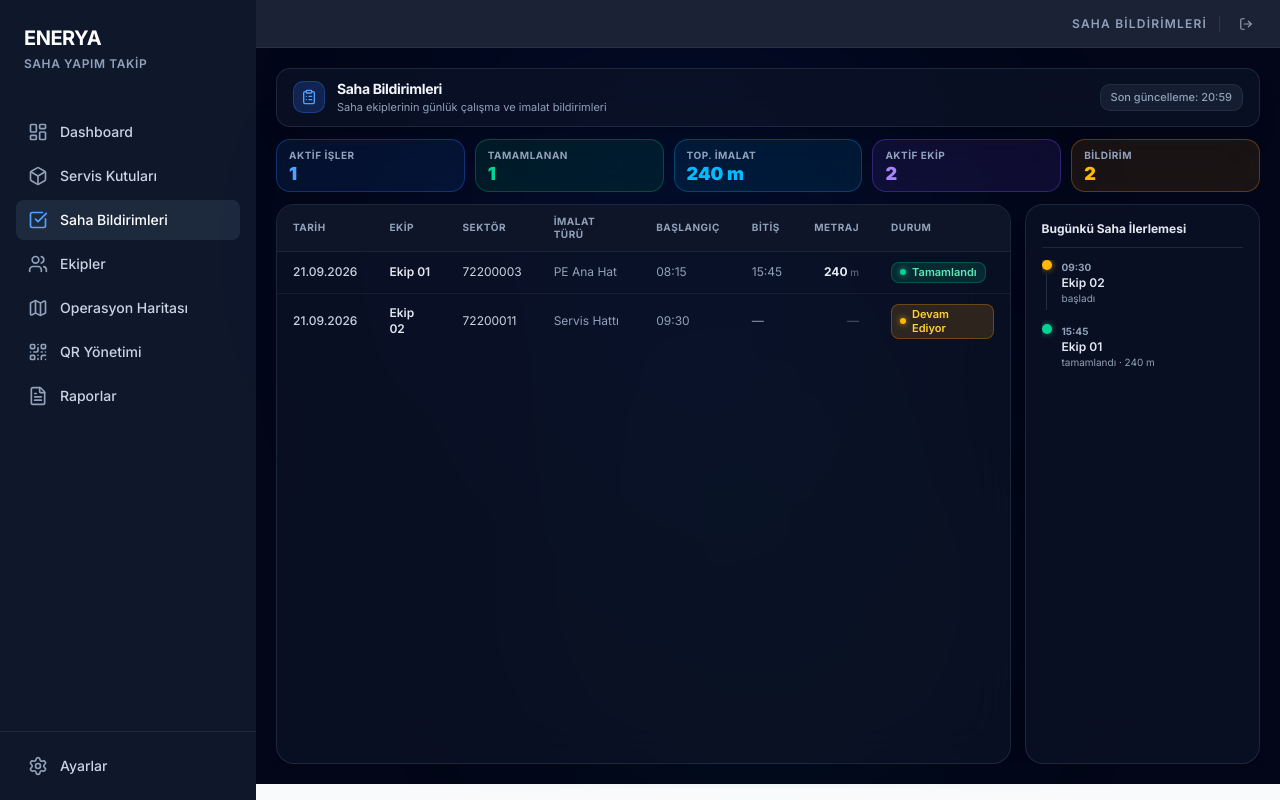
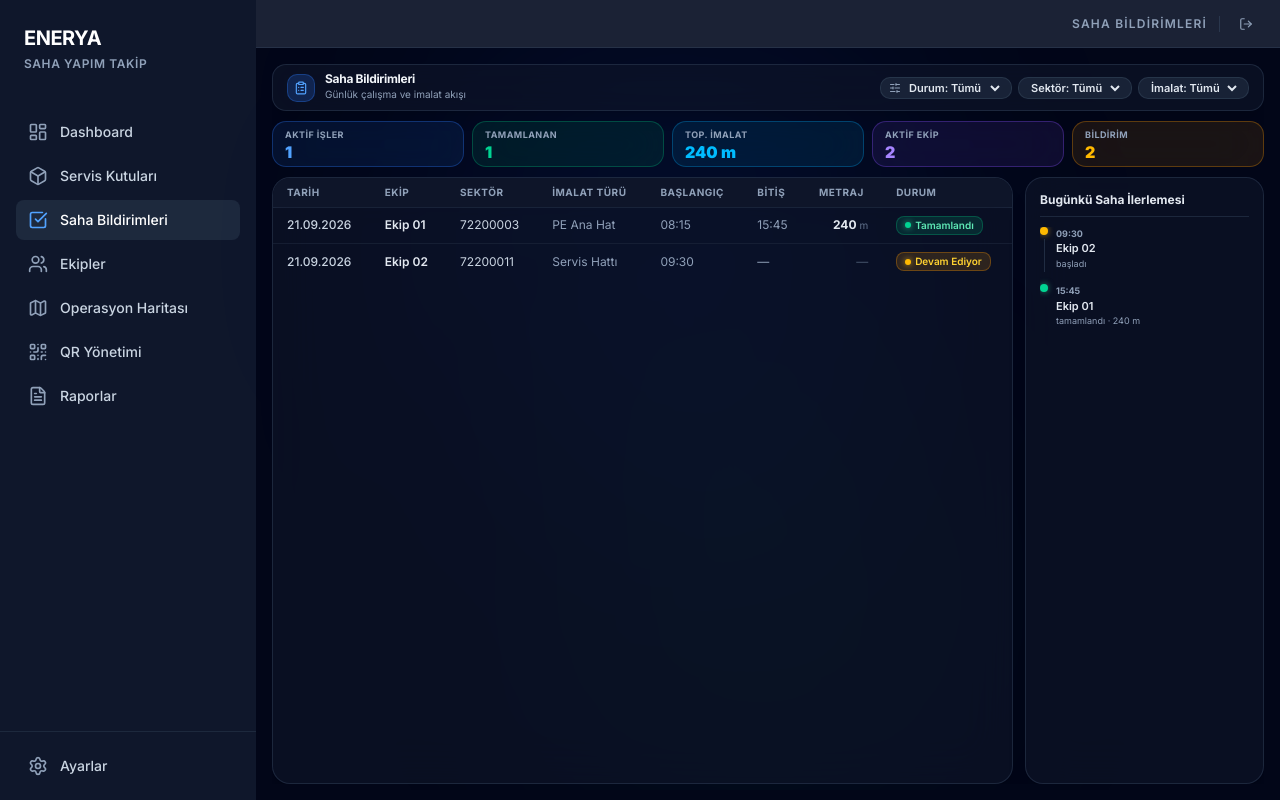
Before and after one commit to okannkozann/enrysaha, a Next.js app in the folder frontend/: page /yapim/field-reports in a window 1280 px wide. Built offline with nearby package versions, Linux system fonts and the light colour scheme.

Commit message:
refactor(field-reports): optimize dropdown filters and eliminate main scrollbar

```diff
--- a/frontend/src/app/yapim/field-reports/page.tsx
+++ b/frontend/src/app/yapim/field-reports/page.tsx
@@ -1,8 +1,8 @@
 'use client';
-import { useEffect, useState } from 'react';
+import { useEffect, useState, useMemo } from 'react';
 import { workSessionService } from '@/lib/services/workSessionService';
 import { WorkSession } from '@/types';
-import { ClipboardList, CheckCircle2, Clock, Users, Ruler, X } from 'lucide-react';
+import { ClipboardList, CheckCircle2, Clock, Users, Ruler, X, FilterX, SlidersHorizontal } from 'lucide-react';
 
 const STATUS_MAP = {
   COMPLETED: { label: 'Tamamlandı', dot: 'bg-emerald-400 shadow-[0_0_6px_rgba(52,211,153,0.8)]', badge: 'bg-emerald-500/15 text-emerald-300 border border-emerald-500/30' },
@@ -14,6 +14,11 @@ export default function FieldReportsPage() {
   const [loading, setLoading] = useState(true);
   const [selectedSession, setSelectedSession] = useState<WorkSession | null>(null);
 
+  // Filter States
+  const [statusFilter, setStatusFilter] = useState<string>('ALL');
+  const [sectorFilter, setSectorFilter] = useState<string>('ALL');
+  const [workTypeFilter, setWorkTypeFilter] = useState<string>('ALL');
+
   useEffect(() => {
     async function loadData() {
       const data = await workSessionService.getWorkSessions();
@@ -23,10 +28,36 @@ export default function FieldReportsPage() {
     loadData();
   }, []);
 
+  // Filter lists
+  const sectors = useMemo(() => {
+    return Array.from(new Set(sessions.map((s) => s.sector).filter(Boolean))).sort();
+  }, [sessions]);
+
+  const workTypes = useMemo(() => {
+    return Array.from(new Set(sessions.map((s) => s.workType).filter(Boolean))).sort();
+  }, [sessions]);
+
+  const filteredSessions = useMemo(() => {
+    return sessions.filter((s) => {
+      if (statusFilter !== 'ALL' && s.status !== statusFilter) return false;
+      if (sectorFilter !== 'ALL' && s.sector !== sectorFilter) return false;
+      if (workTypeFilter !== 'ALL' && s.workType !== workTypeFilter) return false;
+      return true;
+    });
+  }, [sessions, statusFilter, sectorFilter, workTypeFilter]);
+
   const activeCount = sessions.filter(s => s.status === 'IN_PROGRESS').length;
   const completedCount = sessions.filter(s => s.status === 'COMPLETED').length;
   const totalMeters = sessions.reduce((acc, curr) => acc + (curr.quantityMeters || 0), 0);
   const activeTeams = new Set(sessions.map(s => s.teamId)).size;
+
+  const hasActiveFilters = statusFilter !== 'ALL' || sectorFilter !== 'ALL' || workTypeFilter !== 'ALL';
+
+  const clearFilters = () => {
+    setStatusFilter('ALL');
+    setSectorFilter('ALL');
+    setWorkTypeFilter('ALL');
+  };
 
   const kpis = [
     { label: 'Aktif İşler', value: activeCount, color: 'text-blue-400', bg: 'bg-blue-500/10', border: 'border-blue-500/30' },
@@ -37,45 +68,95 @@ export default function FieldReportsPage() {
   ];
 
   return (
-    <div className="min-h-[calc(100vh-64px)] lg:h-[calc(100vh-64px)] flex flex-col bg-slate-950 text-slate-100 p-3.5 sm:p-5 overflow-hidden space-y-3 relative">
+    <div className="h-full flex flex-col bg-slate-950 text-slate-100 p-3 sm:p-4 overflow-hidden space-y-2.5 relative">
       {/* Ambient decorative lighting */}
       <div className="fixed inset-0 pointer-events-none overflow-hidden">
         <div className="absolute top-0 left-1/3 w-[500px] h-[500px] bg-blue-600/8 rounded-full blur-[120px]" />
         <div className="absolute bottom-0 right-1/4 w-[400px] h-[400px] bg-emerald-600/8 rounded-full blur-[120px]" />
       </div>
 
-      <div className="relative z-10 flex flex-col flex-1 h-full min-h-0 space-y-3 max-w-[1600px] w-full mx-auto">
+      <div className="relative z-10 flex flex-col flex-1 h-full min-h-0 space-y-2.5 max-w-[1600px] w-full mx-auto overflow-hidden">
 
-        {/* ══ 1. HEADER ═════════════════════════════════════════════════ */}
-        <div className="bg-slate-900/60 backdrop-blur-xl border border-slate-700/50 rounded-xl shadow-xl px-4 py-2.5 flex flex-row justify-between items-center gap-3 shrink-0">
-          <div className="flex items-center gap-3">
-            <div className="w-8 h-8 rounded-lg bg-blue-500/20 border border-blue-500/30 flex items-center justify-center shrink-0">
-              <ClipboardList className="h-4 w-4 text-blue-400" />
+        {/* ══ 1. HEADER & COMPACT FILTER DROPDOWNS ══════════════════════ */}
+        <div className="bg-slate-900/60 backdrop-blur-xl border border-slate-700/50 rounded-xl shadow-lg px-3.5 py-2 flex flex-col sm:flex-row justify-between items-stretch sm:items-center gap-2 shrink-0">
+          <div className="flex items-center gap-2.5 min-w-0">
+            <div className="w-7 h-7 rounded-lg bg-blue-500/20 border border-blue-500/30 flex items-center justify-center shrink-0">
+              <ClipboardList className="h-3.5 w-3.5 text-blue-400" />
             </div>
-            <div>
-              <h1 className="text-sm font-bold text-slate-100 tracking-tight">Saha Bildirimleri</h1>
-              <p className="text-[11px] text-slate-400">Saha ekiplerinin günlük çalışma ve imalat bildirimleri</p>
+            <div className="min-w-0">
+              <h1 className="text-xs font-bold text-slate-100 tracking-tight leading-none">Saha Bildirimleri</h1>
+              <p className="text-[10px] text-slate-400 mt-0.5 truncate">Günlük çalışma ve imalat akışı</p>
             </div>
           </div>
-          <div className="text-[11px] text-slate-400 bg-slate-800/60 border border-slate-700/50 rounded-lg px-2.5 py-1 shrink-0 font-medium">
-            Son güncelleme: {new Date().toLocaleTimeString('tr-TR', { hour: '2-digit', minute: '2-digit' })}
+
+          {/* Compact Dropdown Select Filters */}
+          <div className="flex flex-wrap items-center gap-1.5 shrink-0">
+            <div className="flex items-center gap-1 bg-slate-800/80 border border-slate-700/60 rounded-lg px-2 py-0.5">
+              <SlidersHorizontal className="h-3 w-3 text-slate-400" />
+              <select
+                value={statusFilter}
+                onChange={(e) => setStatusFilter(e.target.value)}
+                className="bg-transparent text-slate-200 text-[11px] font-semibold focus:outline-none cursor-pointer pr-1"
+              >
+                <option value="ALL" className="bg-slate-900 text-slate-200">Durum: Tümü</option>
+                <option value="IN_PROGRESS" className="bg-slate-900 text-amber-300">Devam Ediyor</option>
+                <option value="COMPLETED" className="bg-slate-900 text-emerald-300">Tamamlandı</option>
+              </select>
+            </div>
+
+            <div className="flex items-center gap-1 bg-slate-800/80 border border-slate-700/60 rounded-lg px-2 py-0.5">
+              <select
+                value={sectorFilter}
+                onChange={(e) => setSectorFilter(e.target.value)}
+                className="bg-transparent text-slate-200 text-[11px] font-semibold focus:outline-none cursor-pointer pr-1"
+              >
+                <option value="ALL" className="bg-slate-900 text-slate-200">Sektör: Tümü</option>
+                {sectors.map((sec) => (
+                  <option key={sec} value={sec} className="bg-slate-900 text-slate-200">{sec}</option>
+                ))}
+              </select>
+            </div>
+
+            <div className="flex items-center gap-1 bg-slate-800/80 border border-slate-700/60 rounded-lg px-2 py-0.5">
+              <select
+                value={workTypeFilter}
+                onChange={(e) => setWorkTypeFilter(e.target.value)}
+                className="bg-transparent text-slate-200 text-[11px] font-semibold focus:outline-none cursor-pointer pr-1"
+              >
+                <option value="ALL" className="bg-slate-900 text-slate-200">İmalat: Tümü</option>
+                {workTypes.map((wt) => (
+                  <option key={wt} value={wt} className="bg-slate-900 text-slate-200">{wt}</option>
+                ))}
+              </select>
+            </div>
+
+            {hasActiveFilters && (
+              <button
+                onClick={clearFilters}
+                className="inline-flex items-center gap-1 px-2 py-1 rounded-lg text-[10px] font-bold text-rose-400 border border-rose-500/30 bg-rose-500/10 hover:bg-rose-500/20 transition-all"
+                title="Filtreleri Temizle"
+              >
+                <FilterX className="h-3 w-3" />
+                Temizle
+              </button>
+            )}
           </div>
         </div>
 
         {/* ══ 2. KPI CARDS STRIP ═════════════════════════════════════════ */}
-        <div className="grid grid-cols-2 md:grid-cols-5 gap-2.5 shrink-0">
+        <div className="grid grid-cols-2 md:grid-cols-5 gap-2 shrink-0">
           {kpis.map((k) => (
-            <div key={k.label} className={`${k.bg} backdrop-blur-xl border ${k.border} rounded-xl px-3 py-2 flex items-center justify-between`}>
+            <div key={k.label} className={`${k.bg} backdrop-blur-xl border ${k.border} rounded-xl px-3 py-1.5 flex items-center justify-between`}>
               <div>
-                <p className="text-[10px] font-bold text-slate-400 uppercase tracking-wider">{k.label}</p>
-                <p className={`text-lg font-black ${k.color} leading-none mt-0.5`}>{k.value}</p>
+                <p className="text-[9px] font-bold text-slate-400 uppercase tracking-wider">{k.label}</p>
+                <p className={`text-base font-black ${k.color} leading-none mt-0.5`}>{k.value}</p>
               </div>
             </div>
           ))}
         </div>
 
         {/* ══ 3. MAIN GRID ══════════════════════════════════════════════ */}
-        <div className="flex-1 grid grid-cols-1 lg:grid-cols-4 gap-3.5 min-h-0 overflow-hidden">
+        <div className="flex-1 grid grid-cols-1 lg:grid-cols-4 gap-3 min-h-0 overflow-hidden">
 
           {/* Left Column: Table (3 Cols) */}
           <div className="lg:col-span-3 flex flex-col bg-slate-900/60 backdrop-blur-xl border border-slate-700/50 rounded-2xl shadow-xl overflow-hidden min-h-0">
@@ -94,14 +175,14 @@ export default function FieldReportsPage() {
                     <thead className="sticky top-0 bg-slate-900/95 backdrop-blur-md z-10 border-b border-slate-700/50">
                       <tr>
                         {['Tarih', 'Ekip', 'Sektör', 'İmalat Türü', 'Başlangıç', 'Bitiş', 'Metraj', 'Durum'].map(h => (
-                          <th key={h} className="px-4 py-2.5 text-left text-[10px] font-bold text-slate-400 uppercase tracking-wider">{h}</th>
+                          <th key={h} className="px-3.5 py-2 text-left text-[10px] font-bold text-slate-400 uppercase tracking-wider">{h}</th>
                         ))}
                       </tr>
                     </thead>
                     <tbody className="divide-y divide-slate-800/60">
-                      {sessions.length === 0 ? (
-                        <tr><td colSpan={8} className="px-4 py-8 text-center text-slate-500">Bildirim bulunamadı.</td></tr>
-                      ) : sessions.map((session) => {
+                      {filteredSessions.length === 0 ? (
+                        <tr><td colSpan={8} className="px-4 py-8 text-center text-slate-500">Kriterlere uygun bildirim bulunamadı.</td></tr>
+                      ) : filteredSessions.map((session) => {
                         const st = STATUS_MAP[session.status as keyof typeof STATUS_MAP] ?? STATUS_MAP.IN_PROGRESS;
                         return (
                           <tr
@@ -109,19 +190,19 @@ export default function FieldReportsPage() {
                             className="group hover:bg-slate-800/40 transition-colors cursor-pointer"
                             onClick={() => setSelectedSession(session)}
                           >
-                            <td className="px-4 py-2.5 text-slate-300 font-medium">{new Date(session.startDate).toLocaleDateString('tr-TR')}</td>
-                            <td className="px-4 py-2.5 text-slate-200 font-semibold">{session.teamName}</td>
-                            <td className="px-4 py-2.5 text-slate-300">{session.sector}</td>
-                            <td className="px-4 py-2.5 text-slate-400">{session.workType}</td>
-                            <td className="px-4 py-2.5 text-slate-400">{session.startTime}</td>
-                            <td className="px-4 py-2.5 text-slate-400">{session.endTime || '—'}</td>
-                            <td className="px-4 py-2.5 text-right">
+                            <td className="px-3.5 py-2 text-slate-300 font-medium">{new Date(session.startDate).toLocaleDateString('tr-TR')}</td>
+                            <td className="px-3.5 py-2 text-slate-200 font-semibold">{session.teamName}</td>
+                            <td className="px-3.5 py-2 text-slate-300">{session.sector}</td>
+                            <td className="px-3.5 py-2 text-slate-400">{session.workType}</td>
+                            <td className="px-3.5 py-2 text-slate-400">{session.startTime}</td>
+                            <td className="px-3.5 py-2 text-slate-400">{session.endTime || '—'}</td>
+                            <td className="px-3.5 py-2 text-right">
                               {session.quantityMeters
                                 ? <span className="font-bold text-slate-200">{session.quantityMeters} <span className="text-[10px] font-normal text-slate-500">m</span></span>
                                 : <span className="text-slate-600">—</span>}
                             </td>
-                            <td className="px-4 py-2.5">
-                              <span className={`inline-flex items-center gap-1.5 px-2 py-0.5 rounded-md text-[11px] font-semibold ${st.badge}`}>
+                            <td className="px-3.5 py-2">
+                              <span className={`inline-flex items-center gap-1 px-2 py-0.5 rounded-md text-[10px] font-semibold ${st.badge}`}>
                                 <span className={`w-1.5 h-1.5 rounded-full ${st.dot}`} />
                                 {st.label}
                               </span>
@@ -135,31 +216,31 @@ export default function FieldReportsPage() {
 
                 {/* Mobile Cards Container */}
                 <div className="md:hidden flex-1 overflow-y-auto divide-y divide-slate-800/60">
-                  {sessions.map((session) => {
+                  {filteredSessions.map((session) => {
                     const st = STATUS_MAP[session.status as keyof typeof STATUS_MAP] ?? STATUS_MAP.IN_PROGRESS;
                     return (
-                      <div key={session.id} className="p-3 space-y-2" onClick={() => setSelectedSession(session)}>
+                      <div key={session.id} className="p-2.5 space-y-1.5" onClick={() => setSelectedSession(session)}>
                         <div className="flex items-center justify-between">
                           <span className="font-semibold text-slate-200 text-xs">{session.teamName}</span>
-                          <span className={`inline-flex items-center gap-1.5 px-2 py-0.5 rounded-md text-[10px] font-semibold ${st.badge}`}>
+                          <span className={`inline-flex items-center gap-1 px-2 py-0.5 rounded-md text-[10px] font-semibold ${st.badge}`}>
                             <span className={`w-1.5 h-1.5 rounded-full ${st.dot}`} />
                             {st.label}
                           </span>
                         </div>
-                        <div className="grid grid-cols-2 gap-1.5 text-[11px]">
-                          <div className="bg-slate-800/50 rounded-lg p-2">
+                        <div className="grid grid-cols-2 gap-1 text-[10px]">
+                          <div className="bg-slate-800/50 rounded-lg p-1.5">
                             <p className="text-slate-500 text-[9px] mb-0.5">Sektör</p>
-                            <p className="text-slate-300 font-medium">{session.sector}</p>
+                            <p className="text-slate-300 font-medium truncate">{session.sector}</p>
                           </div>
-                          <div className="bg-slate-800/50 rounded-lg p-2">
+                          <div className="bg-slate-800/50 rounded-lg p-1.5">
                             <p className="text-slate-500 text-[9px] mb-0.5">İmalat Türü</p>
-                            <p className="text-slate-300 font-medium">{session.workType}</p>
+                            <p className="text-slate-300 font-medium truncate">{session.workType}</p>
                           </div>
-                          <div className="bg-slate-800/50 rounded-lg p-2">
+                          <div className="bg-slate-800/50 rounded-lg p-1.5">
                             <p className="text-slate-500 text-[9px] mb-0.5">Tarih</p>
                             <p className="text-slate-300 font-medium">{new Date(session.startDate).toLocaleDateString('tr-TR')}</p>
                           </div>
-                          <div className="bg-slate-800/50 rounded-lg p-2">
+                          <div className="bg-slate-800/50 rounded-lg p-1.5">
                             <p className="text-slate-500 text-[9px] mb-0.5">Metraj</p>
                             <p className="text-sky-400 font-bold">{session.quantityMeters ? `${session.quantityMeters} m` : '—'}</p>
                           </div>
@@ -173,21 +254,21 @@ export default function FieldReportsPage() {
           </div>
 
           {/* Right Column: Timeline Sidebar (1 Col) */}
-          <div className="lg:col-span-1 flex flex-col bg-slate-900/60 backdrop-blur-xl border border-slate-700/50 rounded-2xl shadow-xl p-4 overflow-hidden min-h-0">
-            <h2 className="text-xs font-bold text-slate-200 pb-2.5 mb-3 border-b border-slate-700/50 shrink-0">Bugünkü Saha İlerlemesi</h2>
-            <div className="flex-1 overflow-y-auto min-h-0 space-y-2.5 pr-1">
-              {sessions.length === 0 ? (
+          <div className="lg:col-span-1 flex flex-col bg-slate-900/60 backdrop-blur-xl border border-slate-700/50 rounded-2xl shadow-xl p-3.5 overflow-hidden min-h-0">
+            <h2 className="text-xs font-bold text-slate-200 pb-2 mb-2.5 border-b border-slate-700/50 shrink-0">Bugünkü Saha İlerlemesi</h2>
+            <div className="flex-1 overflow-y-auto min-h-0 space-y-2 pr-1">
+              {filteredSessions.length === 0 ? (
                 <p className="text-xs text-slate-500">Henüz bildirim yok.</p>
-              ) : [...sessions].sort((a, b) => b.startTime.localeCompare(a.startTime)).map((s, idx) => (
-                <div key={`${s.id}-${idx}`} className="flex gap-2.5">
+              ) : [...filteredSessions].sort((a, b) => b.startTime.localeCompare(a.startTime)).map((s, idx) => (
+                <div key={`${s.id}-${idx}`} className="flex gap-2">
                   <div className="flex flex-col items-center">
-                    <div className={`w-2.5 h-2.5 rounded-full shrink-0 ${s.status === 'COMPLETED' ? 'bg-emerald-400 shadow-[0_0_6px_rgba(52,211,153,0.6)]' : 'bg-amber-400 shadow-[0_0_6px_rgba(251,191,36,0.6)]'}`} />
-                    {idx !== sessions.length - 1 && <div className="w-px flex-1 bg-slate-700/60 my-1" />}
+                    <div className={`w-2 h-2 rounded-full shrink-0 ${s.status === 'COMPLETED' ? 'bg-emerald-400 shadow-[0_0_6px_rgba(52,211,153,0.6)]' : 'bg-amber-400 shadow-[0_0_6px_rgba(251,191,36,0.6)]'}`} />
+                    {idx !== filteredSessions.length - 1 && <div className="w-px flex-1 bg-slate-700/60 my-1" />}
                   </div>
-                  <div className="pb-2 min-w-0">
-                    <div className="text-[10px] font-bold text-slate-400 uppercase">{s.status === 'COMPLETED' ? s.endTime : s.startTime}</div>
-                    <div className="text-xs font-semibold text-slate-200 truncate">{s.teamName}</div>
-                    <div className="text-[10px] text-slate-400">{s.status === 'COMPLETED' ? 'tamamlandı' : 'başladı'}{s.quantityMeters ? ` · ${s.quantityMeters} m` : ''}</div>
+                  <div className="pb-1.5 min-w-0">
+                    <div className="text-[9px] font-bold text-slate-400 uppercase">{s.status === 'COMPLETED' ? s.endTime : s.startTime}</div>
+                    <div className="text-[11px] font-semibold text-slate-200 truncate">{s.teamName}</div>
+                    <div className="text-[9px] text-slate-400">{s.status === 'COMPLETED' ? 'tamamlandı' : 'başladı'}{s.quantityMeters ? ` · ${s.quantityMeters} m` : ''}</div>
                   </div>
                 </div>
               ))}
@@ -201,11 +282,11 @@ export default function FieldReportsPage() {
       {selectedSession && (
         <div className="fixed inset-0 z-50 flex items-center justify-center p-4">
           <div className="absolute inset-0 bg-black/60 backdrop-blur-sm" onClick={() => setSelectedSession(null)} />
-          <div className="relative bg-slate-900 border border-slate-700/50 rounded-2xl shadow-2xl w-full max-w-md p-5 space-y-4 max-h-[85vh] overflow-y-auto">
+          <div className="relative bg-slate-900 border border-slate-700/50 rounded-2xl shadow-2xl w-full max-w-md p-4 space-y-3 max-h-[85vh] overflow-y-auto">
             {/* Header */}
             <div className="flex items-start justify-between">
               <div>
-                <h2 className="text-base font-bold text-slate-100">Saha Çalışması Detayı</h2>
+                <h2 className="text-sm font-bold text-slate-100">Saha Çalışması Detayı</h2>
                 <p className="text-xs text-slate-400">{selectedSession.teamName} bildirimi</p>
               </div>
               <button onClick={() => setSelectedSession(null)} className="w-7 h-7 rounded-lg bg-slate-800 hover:bg-slate-700 border border-slate-700 flex items-center justify-center transition-colors">
@@ -214,7 +295,7 @@ export default function FieldReportsPage() {
             </div>
 
             {/* Detail Grid */}
-            <div className="grid grid-cols-2 gap-2.5">
+            <div className="grid grid-cols-2 gap-2">
               {[
                 { label: 'Ekip', value: selectedSession.teamName, icon: <Users className="h-3 w-3" /> },
                 { label: 'Sektör', value: selectedSession.sector, icon: <ClipboardList className="h-3 w-3" /> },
@@ -223,7 +304,7 @@ export default function FieldReportsPage() {
                 { label: 'Başlangıç', value: `${new Date(selectedSession.startDate).toLocaleDateString('tr-TR')} ${selectedSession.startTime}`, icon: null },
                 { label: 'Bitiş', value: selectedSession.endDate ? `${new Date(selectedSession.endDate).toLocaleDateString('tr-TR')} ${selectedSession.endTime}` : 'Devam ediyor', icon: null },
               ].map((item) => (
-                <div key={item.label} className="bg-slate-800/50 border border-slate-700/40 rounded-xl p-2.5">
+                <div key={item.label} className="bg-slate-800/50 border border-slate-700/40 rounded-xl p-2">
                   <p className="text-[10px] text-slate-400 mb-0.5 flex items-center gap-1">{item.icon}{item.label}</p>
                   <p className={`text-xs font-semibold ${(item as {color?: string}).color ?? 'text-slate-200'}`}>{item.value}</p>
                 </div>
@@ -232,12 +313,12 @@ export default function FieldReportsPage() {
 
             {/* Metraj highlight */}
             {selectedSession.quantityMeters && (
-              <div className="bg-sky-500/10 border border-sky-500/30 rounded-xl p-3 flex items-center justify-between">
+              <div className="bg-sky-500/10 border border-sky-500/30 rounded-xl p-2.5 flex items-center justify-between">
                 <div className="flex items-center gap-2 text-sky-400">
-                  <Ruler className="h-4 w-4" />
+                  <Ruler className="h-3.5 w-3.5" />
                   <span className="text-xs font-semibold">Toplam Metraj</span>
                 </div>
-                <span className="text-xl font-extrabold text-sky-300">{selectedSession.quantityMeters} <span className="text-xs font-normal text-sky-400">m</span></span>
+                <span className="text-lg font-extrabold text-sky-300">{selectedSession.quantityMeters} <span className="text-xs font-normal text-sky-400">m</span></span>
               </div>
             )}
 
```
